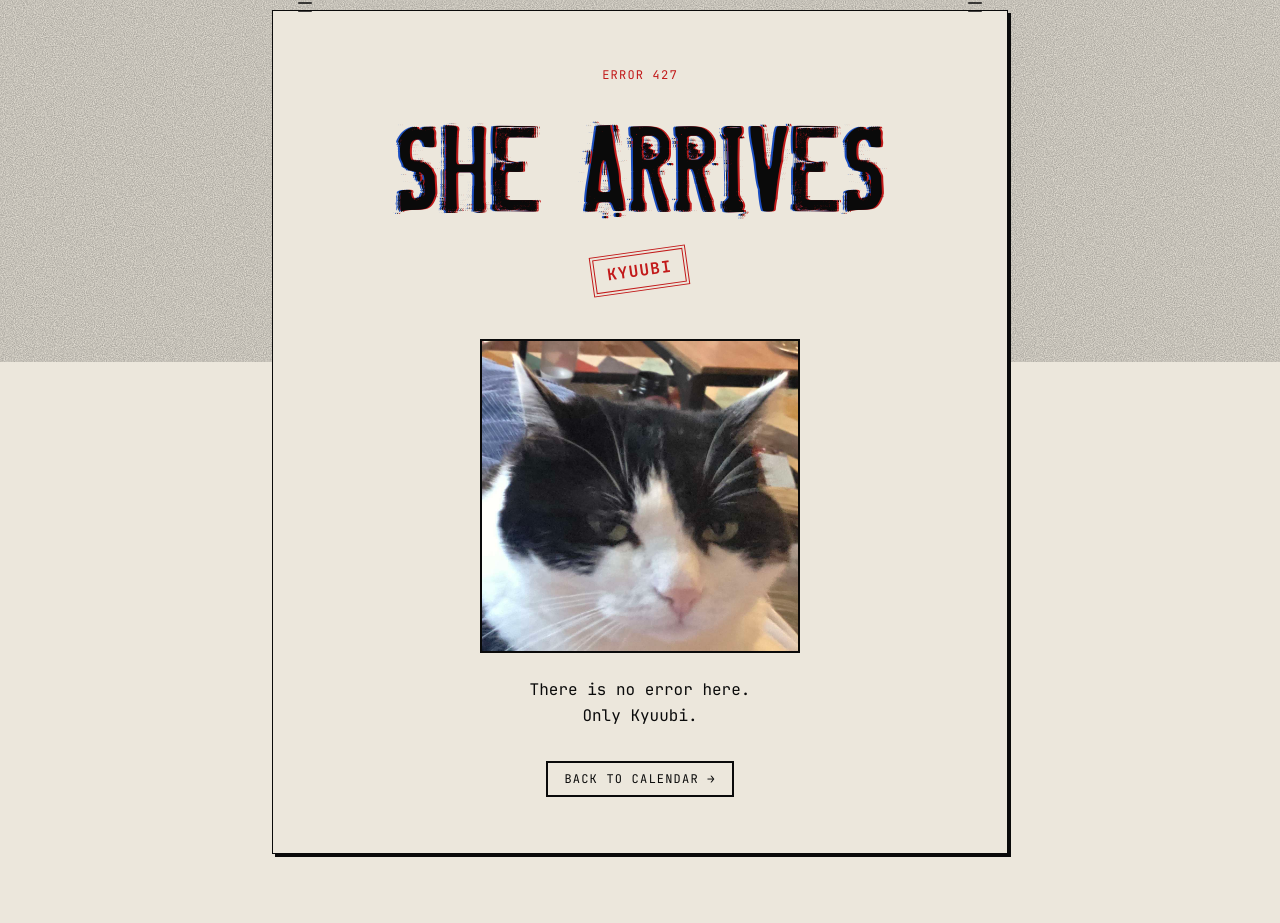
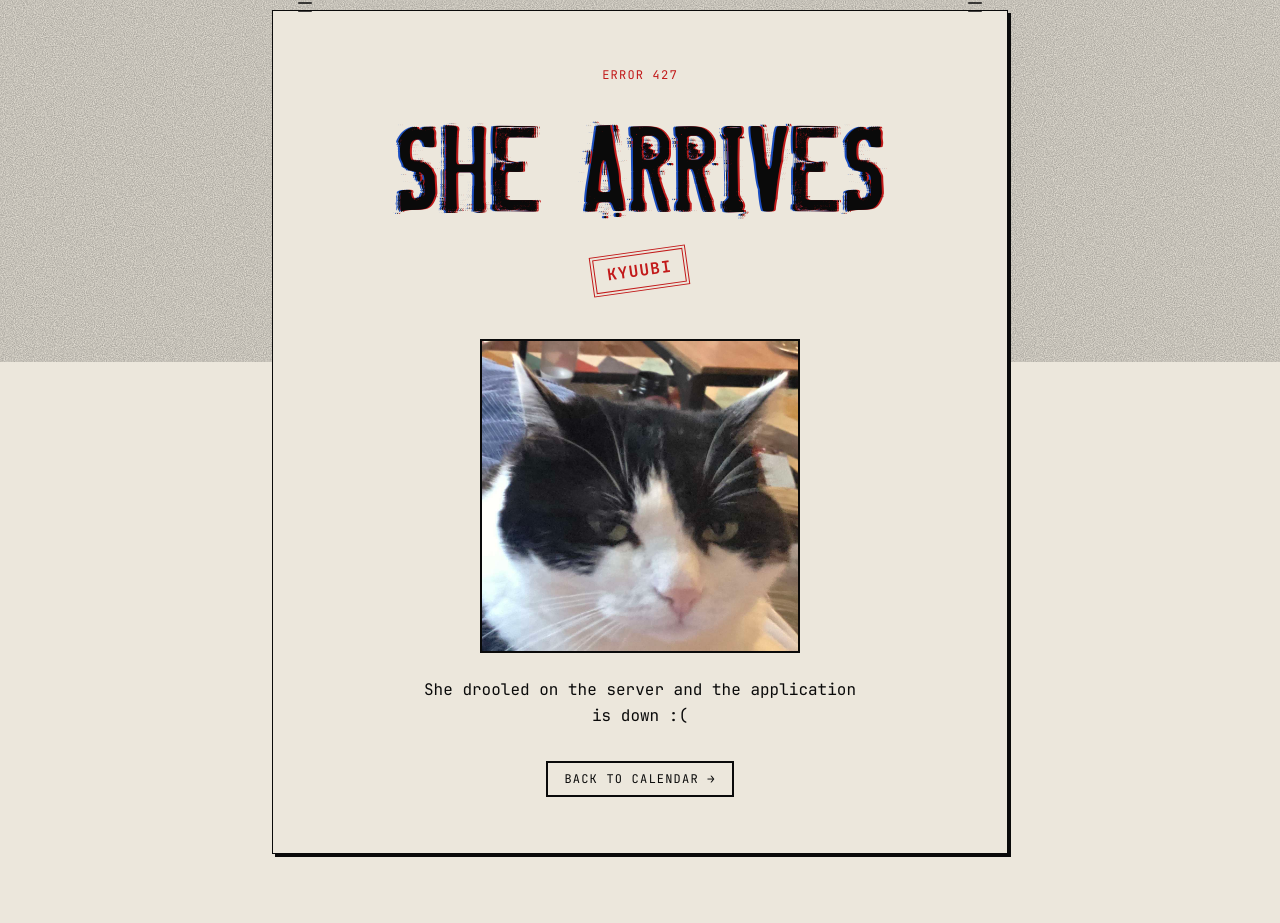
Before and after one commit to lucaggett/diytracker, a Flask app: page /kyuubi in a window 1280 px wide. Shown: the part 438-1361 px from the top of the page. Run offline with Flask 3, Linux system fonts and the light colour scheme; style sheets or scripts are compiled from the project's sources.

Commit message:
kyuubi arrives

```diff
--- a/templates/kyuubi.html
+++ b/templates/kyuubi.html
@@ -16,8 +16,7 @@
          class="mx-auto my-6 max-w-xs w-full border-2 border-ink">
 
     <p class="font-mono text-sm md:text-base text-ink leading-relaxed max-w-md mx-auto">
-      There is no error here.<br>
-      Only Kyuubi.
+      She drooled on the server and the application is down :(
     </p>
     <p class="mt-8">
       <a href="{{ url_for('public.calendar_view') }}"
```
